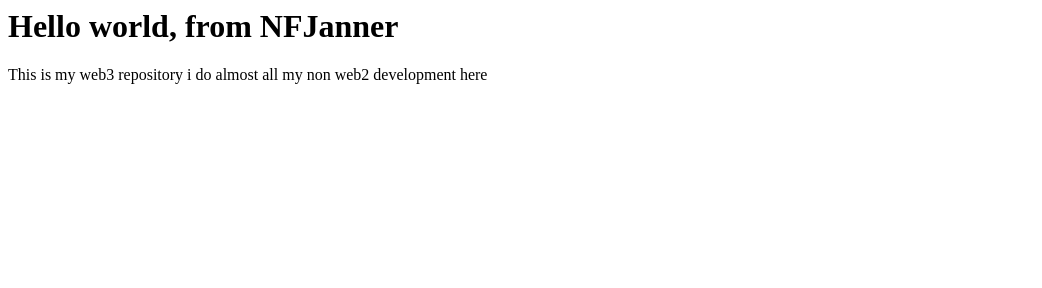
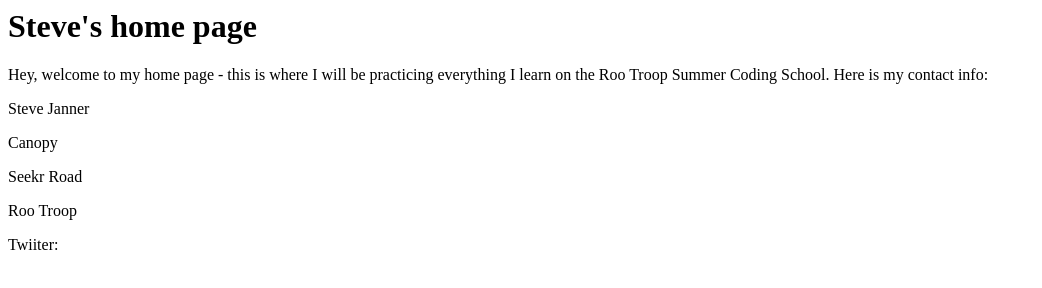
Before and after one commit to NFJanner/NFJanner.github.io, a plain HTML site: page index.html in a window 1280 px wide. Shown: the whole page, without its empty margins (0-1042 px from the left). Drawn offline with Linux system fonts and the light colour scheme.

Commit message:
Update index.html

```diff
--- a/index.html
+++ b/index.html
@@ -1,5 +1,11 @@
-<h1>Hello world, from NFJanner</h1>
+<h1>Steve's home page</h1>
 <p>
-  This is my web3 repository
-  i do almost all my non web2 development here
+Hey, welcome to my home page - this is where I will be practicing everything I learn on the Roo Troop Summer Coding School. Here is my contact info:
 </p>
+<p> Steve Janner </p>
+<p> Canopy </p>
+<p> Seekr Road </p>
+<p> Roo Troop </p>
+<p> Twiiter:
+<a href="https://twitter.com/NF_Janner">
+</p>
```
